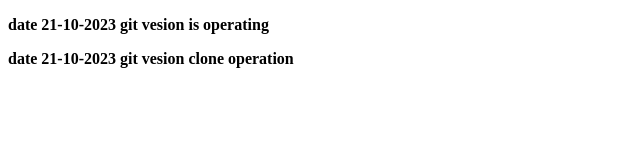
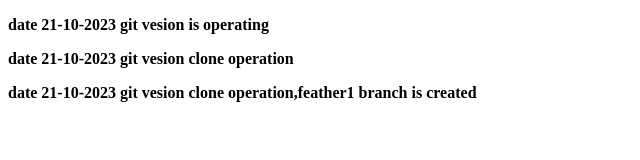
Before and after one commit to Puchala1036/21newprac, a plain HTML site: page index.html in a window 1280 px wide. Shown: the whole page, without its empty margins (0-640 px from the left). Drawn offline with Linux system fonts and the light colour scheme.

Commit message:
feather1 branch

```diff
--- a/index.html
+++ b/index.html
@@ -8,5 +8,6 @@
 <body>
     <p><b>date 21-10-2023 git vesion is operating</b></p>
     <p><b>date 21-10-2023 git vesion clone operation</b></p>
+    <p><b>date 21-10-2023 git vesion clone operation,feather1 branch is created</b></p>
 </body>
 </html>
```
